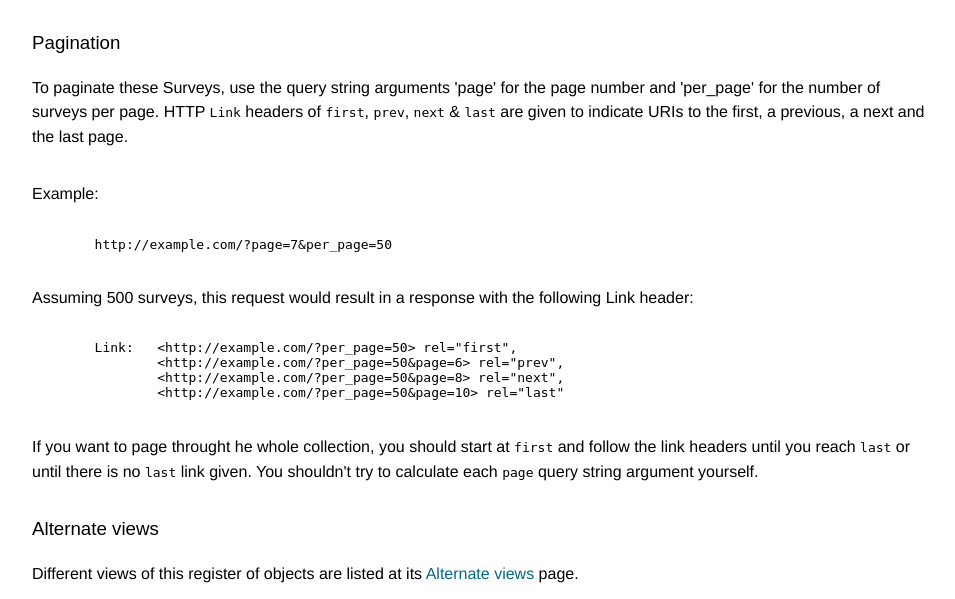
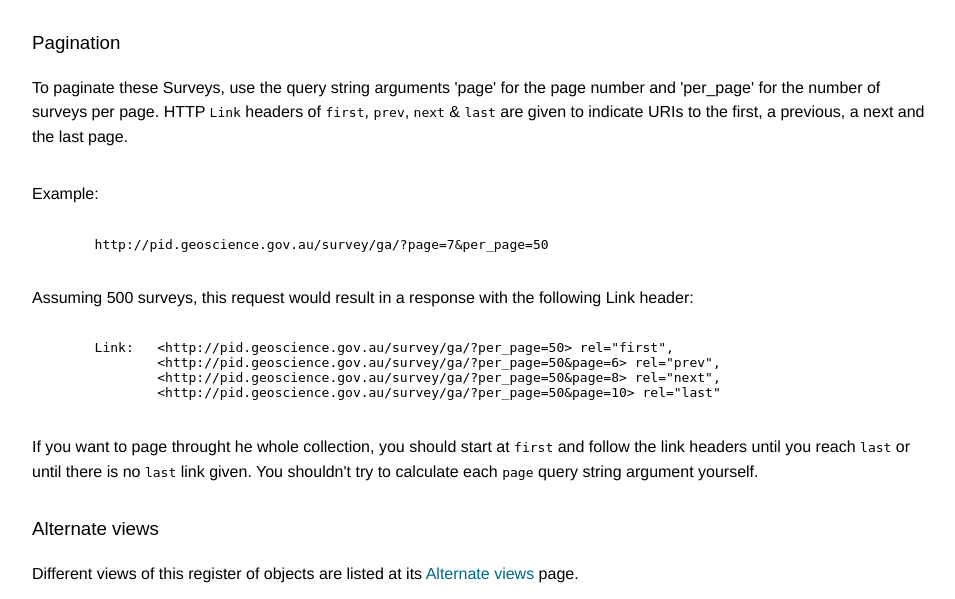
Before and after one commit to GeoscienceAustralia/surveys-api, a Flask app: template view/templates/class_register.html in a window 1280 px wide. Shown: the part 297-896 px from the top of the page, without its empty margins (158-1113 px from the left). Run offline with Flask 2, Linux system fonts and the light colour scheme; the template is opened without the code that fills it, so the values that code supplies are empty.

Commit message:
/ga/ everywhere #2

```diff
--- a/view/templates/class_register.html
+++ b/view/templates/class_register.html
@@ -12,18 +12,18 @@
     <p>To paginate these Surveys, use the query string arguments 'page' for the page number and 'per_page' for the number of surveys per page. HTTP <code>Link</code> headers of <code>first</code>, <code>prev</code>, <code>next</code> &amp; <code>last</code> are given to indicate URIs to the first, a previous, a next and the last page.</p>
     <p>Example: </p>
     <pre>
-        http://example.com/?page=7&per_page=50
+        http://pid.geoscience.gov.au/survey/ga/?page=7&per_page=50
     </pre>
     <p>Assuming 500 surveys, this request would result in a response with the following Link header:</p>
     <pre>
-        Link:   &lt;http://example.com/?per_page=50&gt; rel="first",
-                &lt;http://example.com/?per_page=50&page=6&gt; rel="prev",
-                &lt;http://example.com/?per_page=50&page=8&gt; rel="next",
-                &lt;http://example.com/?per_page=50&page=10&gt; rel="last"
+        Link:   &lt;http://pid.geoscience.gov.au/survey/ga/?per_page=50&gt; rel="first",
+                &lt;http://pid.geoscience.gov.au/survey/ga/?per_page=50&page=6&gt; rel="prev",
+                &lt;http://pid.geoscience.gov.au/survey/ga/?per_page=50&page=8&gt; rel="next",
+                &lt;http://pid.geoscience.gov.au/survey/ga/?per_page=50&page=10&gt; rel="last"
     </pre>
     <p>If you want to page throught he whole collection, you should start at <code>first</code> and follow the link headers until you reach <code>last</code> or until there is no <code>last</code> link given. You shouldn't try to calculate each <code>page</code> query string argument yourself.</p>
     <h3>Alternate views</h3>
-    <p>Different views of this register of objects are listed at its <a href="{{ request.base_url }}?_view=alternates">Alternate views</a> page.</p>
+    <p>Different views of this register of objects are listed at its <a href="http://pid.geoscience.gov.au/survey/ga/?_view=alternates">Alternate views</a> page.</p>
 
     <h3>Instances</h3>
     <ul>
--- a/view/templates/page_survey.html
+++ b/view/templates/page_survey.html
@@ -45,7 +45,7 @@
     {{ view_html|safe }}
 
     <h2>Other views</h2>
-    <p>Other model views of a Survey are listed in the <a href="{{ url_for('model_classes.survey', survey_id=survey_id) }}?_view=alternates">Alternates View</a>.</p>
+    <p>Other model views of a Survey are listed in the <a href="http://pid.geoscience.gov.au/survey/ga/{{ survey_id }}?_view=alternates">Alternates View</a>.</p>
 
     <h2>Citation</h2>
     <p>If you wish to cite this survey as you would a publication, please use the following format:</p>
--- a/view/templates/survey_gapd.html
+++ b/view/templates/survey_gapd.html
@@ -1,5 +1,5 @@
-    <h2>GAPD view</h2>
-    <p>These properties are those listed in the <a href="http://pid.geoscience.gov.au/def/ont/gapd">GAPD Model</a> of a Survey.</p>
+    <h2>GA PDM view</h2>
+    <p>These properties are those listed in GA's <a href="http://pid.geoscience.gov.au/def/ont/ga/pdm">Public Data Model</a> view of a Survey.</p>
     <table class="pretty">
         <tr><th>Property</th><th>Value</th></tr>
         <tr><td>ID</td><td>{{ survey_id }}</td></tr>
@@ -67,5 +67,5 @@
                 {{ rad_instrument }}<br />
             </td>
         </tr>
-        <tr><td>Has Provenance</td><td><a href="{{ request.base_url }}?_view=prov">{{ request.base_url }}?_view=prov</a></td></tr>
+        <tr><td>Has Provenance</td><td><a href="http://pid.geoscience.gov.au/survye/ga/{{ survey_id }}?_view=prov">{{ survey_id }}?_view=prov</a></td></tr>
     </table>
```
